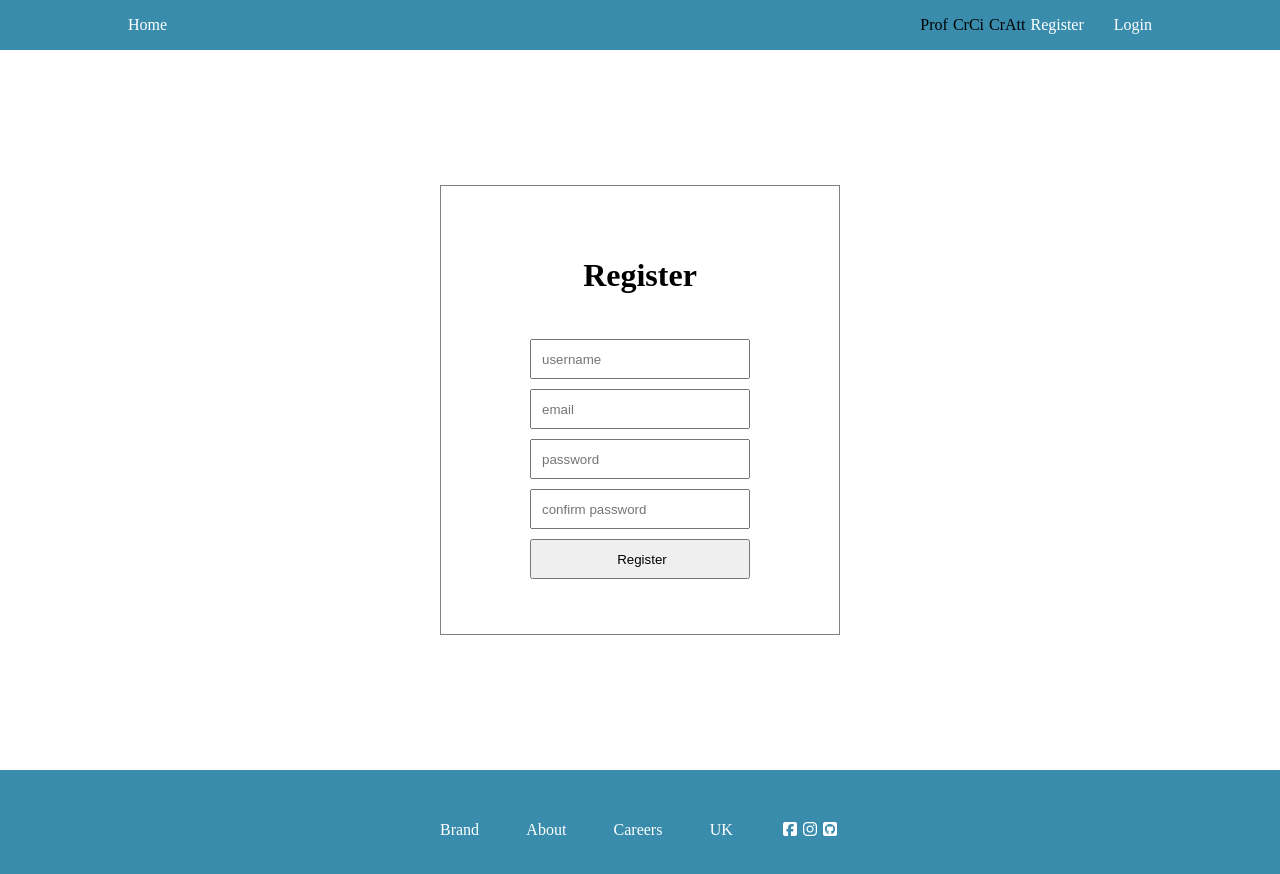
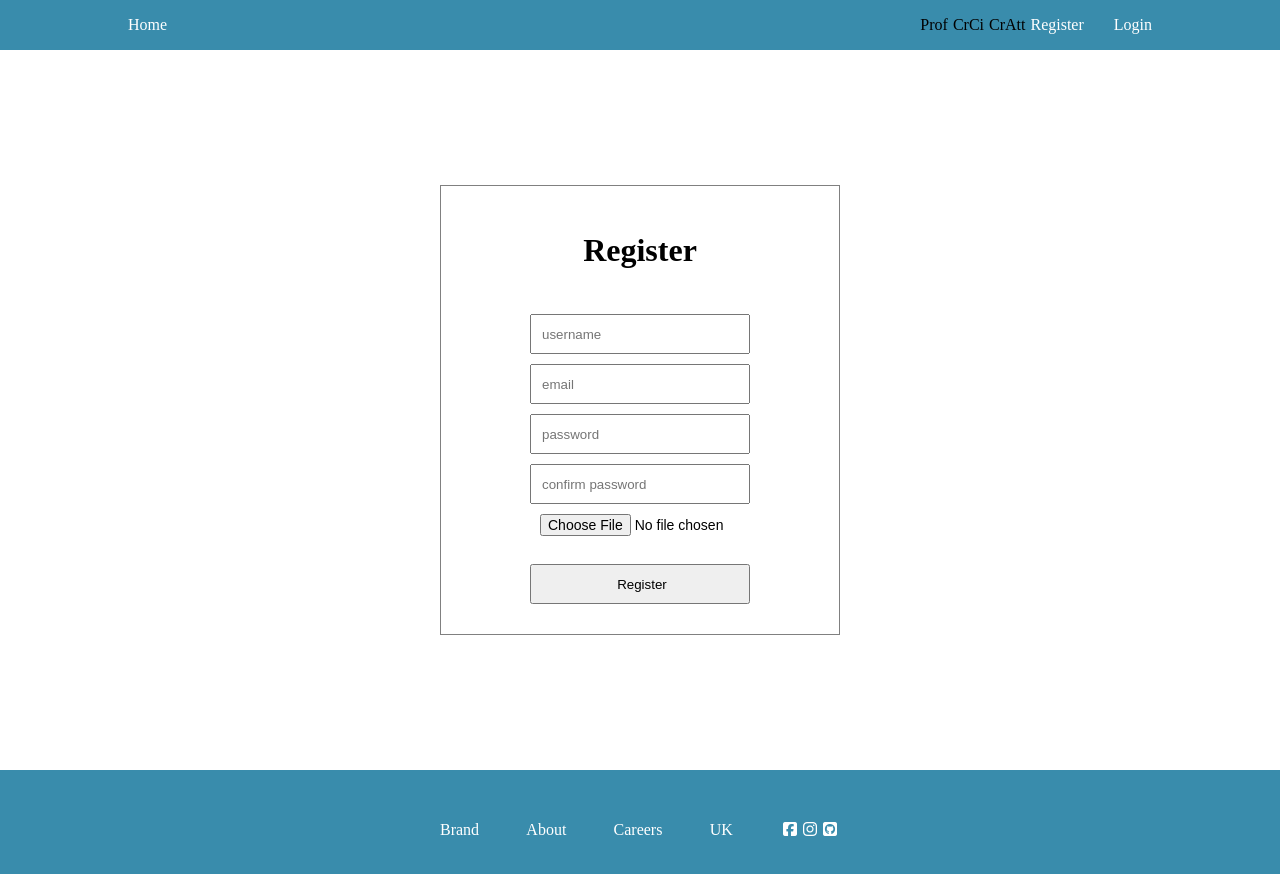
Before and after one commit to giomine/sweden, a React (Create React App) app in the folder client/: page /register in a window 1280 px wide. Shown: the top 874 px of the page. Built offline with nearby package versions, Linux system fonts and the light colour scheme; no server answers.

Commit message:
Added cloudinary photo upload on register page

```diff
--- /dev/null
+++ b/client/src/components/ProfileUpload.js
@@ -0,0 +1,42 @@
+import axios from 'axios'
+import { useState } from 'react'
+
+const ProfileUpload = ({ formFields, setFormFields }) => {
+
+  const [ error, setError ] = useState('')
+
+  const handleUpload = async (e) => {
+    const cloudName = 'duhpvaov2'
+    const uploadPreset = 'sweden_image'
+
+    const image = e.target.files[0]
+    console.log(image)
+    const formData = new FormData()
+    formData.append('file', image)
+    formData.append('upload_preset', uploadPreset)
+
+    try {
+      const { data } = await axios.post(`https://api.cloudinary.com/v1_1/${cloudName}/image/upload`, formData)
+      // console.log(data)
+      setFormFields({ ...formFields, profile_image: data.secure_url })
+    } catch (err) {
+      setError(err)
+    }
+  }
+
+  return (
+    <div className='field'>
+      {/* <label>Image</label> */}
+      { formFields.profile_image ?
+        <img style={{ height: '180px' }} src={formFields.profile_image} />
+        :
+        <input style={{ fontSize: '14px' }} type="file" onChange={handleUpload}/>
+      }
+      {error && <p className='text-center'>{error}</p>}
+    </div>
+  )
+}
+
+
+
+export default ProfileUpload
--- a/client/src/components/Register.js
+++ b/client/src/components/Register.js
@@ -1,6 +1,7 @@
 import { useState } from 'react'
 import axios from 'axios'
 import { useNavigate } from 'react-router-dom'
+import ProfileUpload from './ProfileUpload'
 
 
 const Register = () => {
@@ -12,21 +13,17 @@ const Register = () => {
     email: '',
     password: '',
     password_confirmation: '',
-    profile_image: 'http://localhost.lulu.png',
+    profile_image: '',
   })
 
 
   const handleChange = (e) => {
-    setFormFields({ ...formFields, [e.target.name]: [e.target.value] })
+    setFormFields({ ...formFields, [e.target.name]: e.target.value })
   }
 
   const handleSubmit = async(e) => {
     e.preventDefault()
     try {
-      formFields.username = formFields.username[0]
-      formFields.email = formFields.email[0]
-      formFields.password = formFields.password[0]
-      formFields.password_confirmation = formFields.password_confirmation[0]
       console.log(formFields)
       await axios.post('/api/auth/register/', formFields)
       navigate('/login')
@@ -49,6 +46,10 @@ const Register = () => {
           <input type="password" name="password" placeholder="password" onChange={handleChange} value={formFields.password} />
           <label htmlFor="password_confirmation"></label>
           <input type="password" name="password_confirmation" placeholder="confirm password" onChange={handleChange} value={formFields.password_confirmation} />
+          <ProfileUpload
+            setFormFields={setFormFields}
+            formFields={formFields}
+          />
           <button>Register</button>
         </form>
       </div>
--- a/client/src/styles/profile-city.scss
+++ b/client/src/styles/profile-city.scss
@@ -29,6 +29,9 @@
     border-radius: 50%;
     background-color: gray;
     margin-right: 30px;
+    background-size: cover;
+    background-repeat: no-repeat;
+    background-position: center;
     @media(min-width: 660px){
       height: 100px;
       width: 100px;
```
